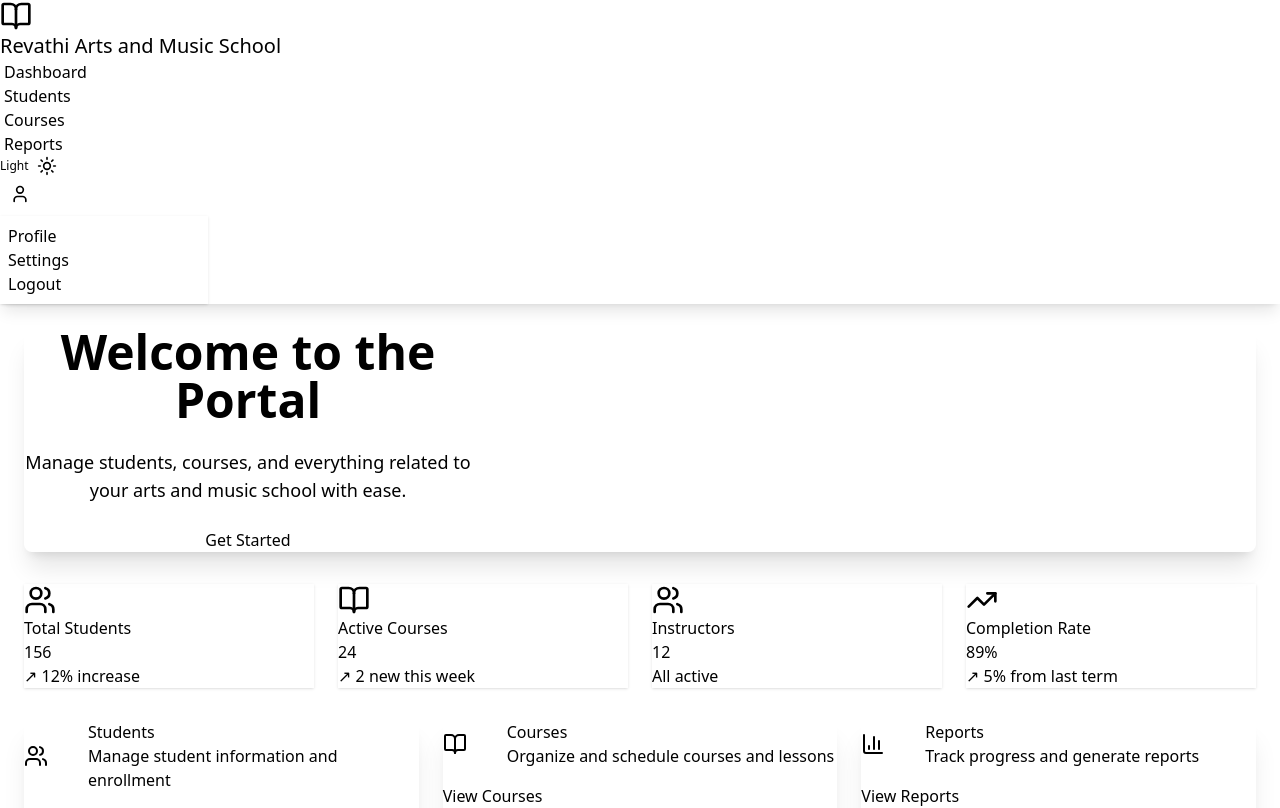
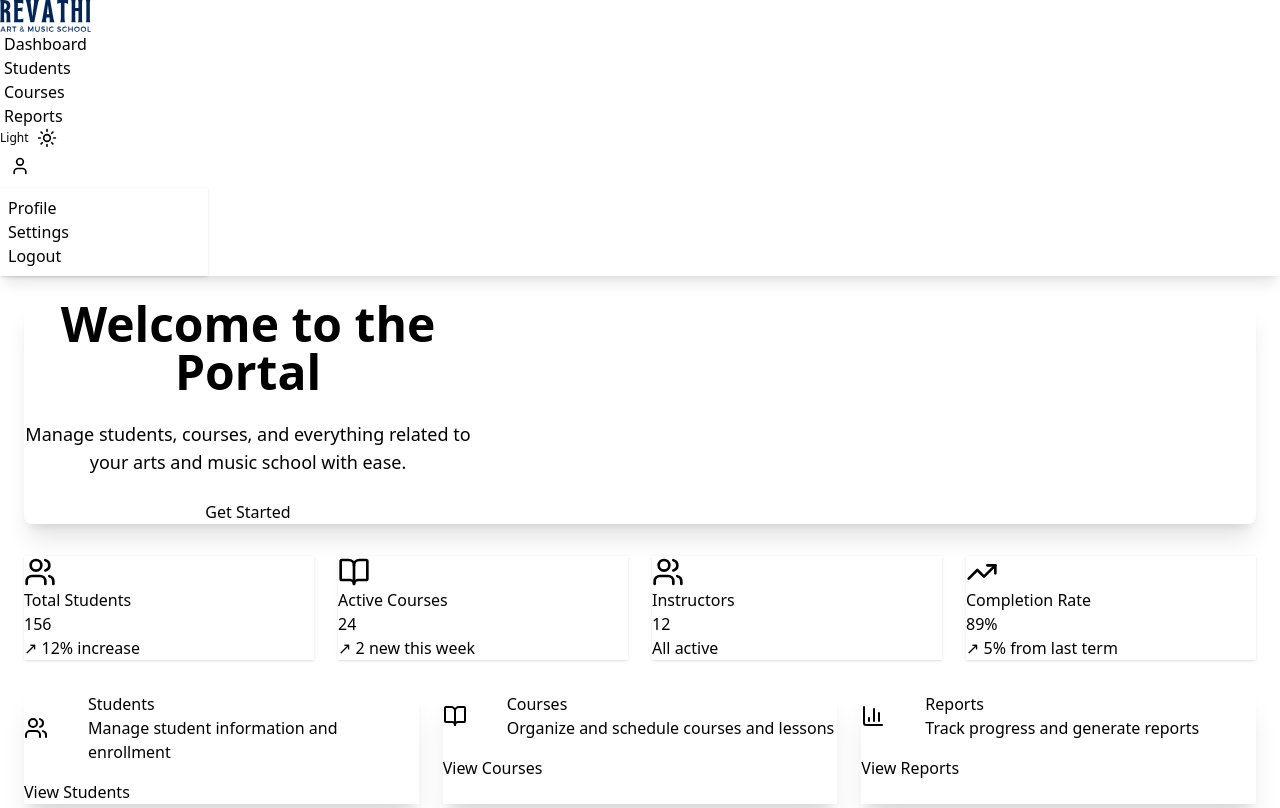
Before and after one commit to sandeepsj/sonata-face, a SvelteKit app: page / in a window 1280 px wide. Shown: the top 808 px of the page. Built offline with nearby package versions, Linux system fonts and the light colour scheme.

Commit message:
Added company logo on nav bar

```diff
--- a/src/routes/+layout.svelte
+++ b/src/routes/+layout.svelte
@@ -2,7 +2,7 @@
 	import { onMount } from 'svelte';
 	import favicon from '$lib/assets/favicon.svg';
 	import '../app.css';
-	import { BookOpen, User, Menu, Sun, Moon } from 'lucide-svelte';
+	import { User, Menu, Sun, Moon } from 'lucide-svelte';
 
 	let { children } = $props();
 	let mobileMenuOpen = $state(false);
@@ -79,8 +79,9 @@
 				<li><a href="/reports">Reports</a></li>
 			</ul>
 		</div>
-		<BookOpen class="w-8 h-8 text-primary mr-2" />
-		<a href="/" class="btn btn-ghost text-xl">Revathi Arts and Music School</a>
+		<a href="/" class="btn btn-ghost">
+			<img src="/company-logo-minimal.svg" alt="Revathi Arts and Music School" class="h-8" />
+		</a>
 	</div>
 
 	<div class="navbar-center hidden md:flex">
```
Also changed, not shown: static/company-logo-minimal.svg (added).
